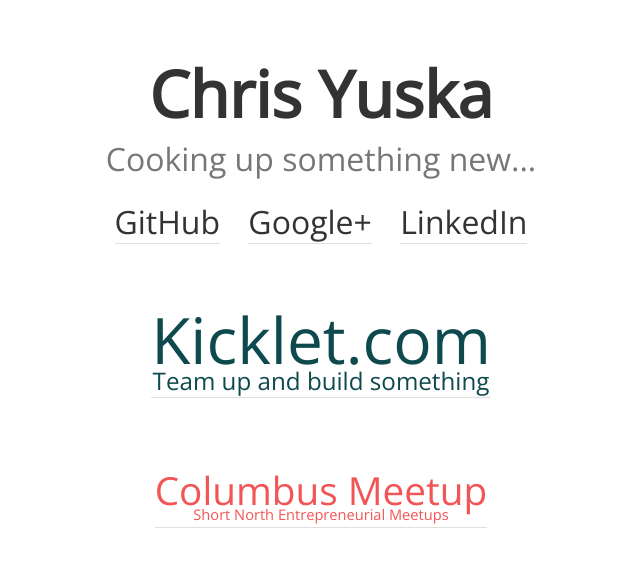
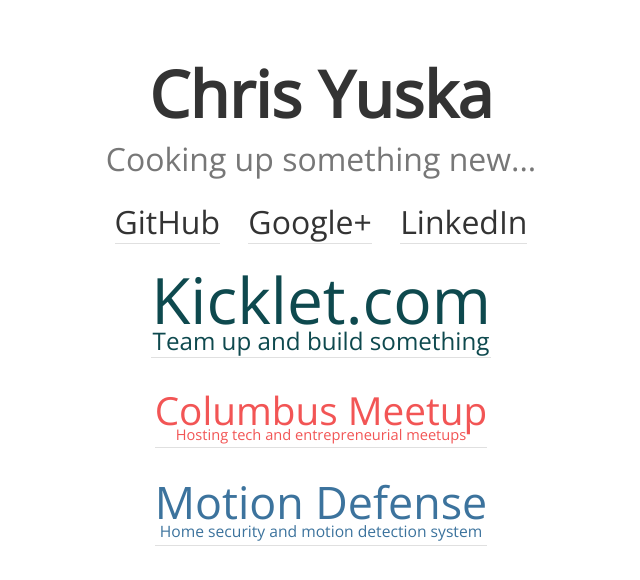
Before and after one commit to chrisyuska/chrisyuska.com, a plain HTML site: page index.html in a window 1280 px wide. Shown: the whole page, without its empty margins (319-959 px from the left). Drawn offline with nearby package versions, Linux system fonts and the light colour scheme.

Commit message:
Added link to Motion Defense

```diff
--- a/home.css
+++ b/home.css
@@ -52,7 +52,7 @@ html, a {
   color: #000;
 }
 
-.kicklet-link, .columbus-meetup-link {
+.app-link {
   display: inline-block;
   color: #0E494E;
   text-decoration: none;
@@ -62,28 +62,39 @@ html, a {
   margin: 40px auto 0;
 }
 
-.kicklet-link h2, .columbus-meetup-link h2 {
+.app-link h2 {
   font-size: 1.6rem;
   font-weight: normal;
   margin: 4px auto;
   line-height: 0.4em;
 }
 
-.kicklet-link:hover, .kicklet-link:active, .columbus-meetup-link:hover, .columbus-meetup-link:active {
+.app-link:hover, .app-link:active {
   border-bottom: 1px solid #AAA;
 }
 
-.kicklet-link small, .columbus-meetup-link small {
+.app-link small {
   font-size: 0.378em;
 }
 
 .columbus-meetup-link {
   color: #F25555;
-  margin: 40px auto 20px;
 }
 
 .columbus-meetup-link h2 {
   font-size: 0.977rem;
+}
+
+.motion-defense-link {
+  color: #3C739D;
+}
+
+.motion-defense-link h2 {
+  font-size: 1.15rem;
+}
+
+.motion-defense-link small {
+  font-size: 0.35em;
 }
 
 @media (min-width: 360px) {
@@ -108,16 +119,12 @@ html, a {
     font-size: 0.77rem;
   }
 
-  .kicklet-link {
-    margin: 60px auto 0;
-  }
-
   .columbus-meetup-link h2 {
     font-size: 1.21rem
   }
 
-  .columbus-meetup-link {
-    margin: 60px auto 20px;
+  .motion-defense-link h2 {
+    font-size: 1.4rem;
   }
 }
 
@@ -129,11 +136,4 @@ html, a {
   .hero p {
     font-size: 1rem;
   }
-
-  .kicklet-link {
-    margin: 80px auto 0;
-  }
-  .columbus-meetup-link {
-    margin: 80px auto 40px;
-  }
 }
--- a/index.html
+++ b/index.html
@@ -28,7 +28,7 @@
       <li><a href="https://www.linkedin.com/in/chrisyuska" target="_blank">LinkedIn</a></li>
     </ul>
     <div>
-      <a class="kicklet-link" href="https://kicklet.com" target="_blank">
+      <a class="app-link kicklet-link" href="https://kicklet.com" target="_blank">
         <h2>
           Kicklet.com<br/>
           <small>Team up and build something</small>
@@ -36,10 +36,18 @@
       </a>
     </div>
     <div>
-      <a class="columbus-meetup-link" href="http://columbusmeetup.com" target="_blank">
+      <a class="app-link columbus-meetup-link" href="http://columbusmeetup.com" target="_blank">
         <h2>
           Columbus Meetup<br/>
-          <small>Short North Entrepreneurial Meetups</small>
+          <small>Hosting tech and entrepreneurial meetups</small>
+        </h2>
+      </a>
+    </div>
+    <div>
+      <a class="app-link motion-defense-link" href="http://motiondefense.com" target="_blank">
+        <h2>
+          Motion Defense<br/>
+          <small>Home security and motion detection system</small>
         </h2>
       </a>
     </div>
```
